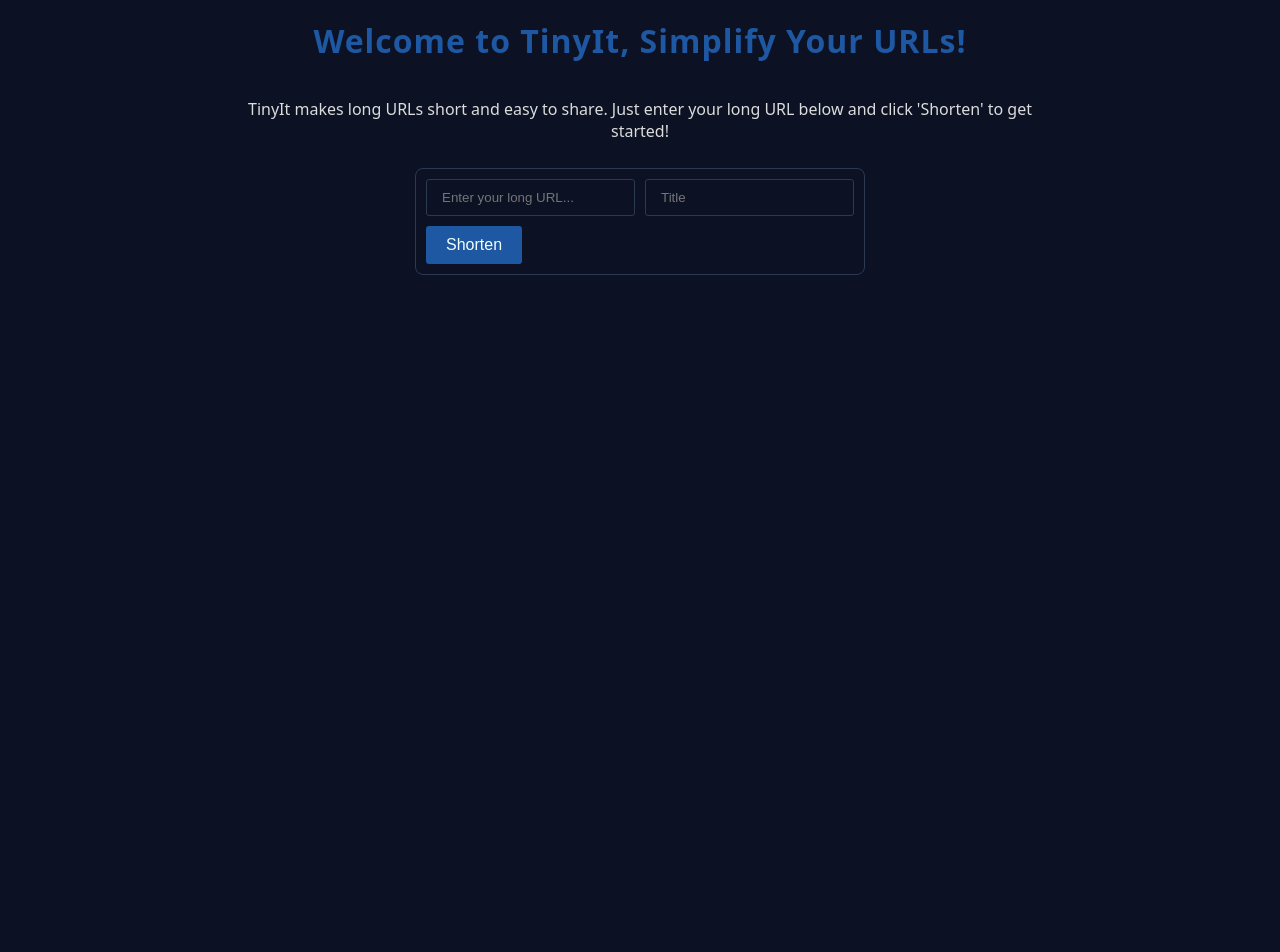
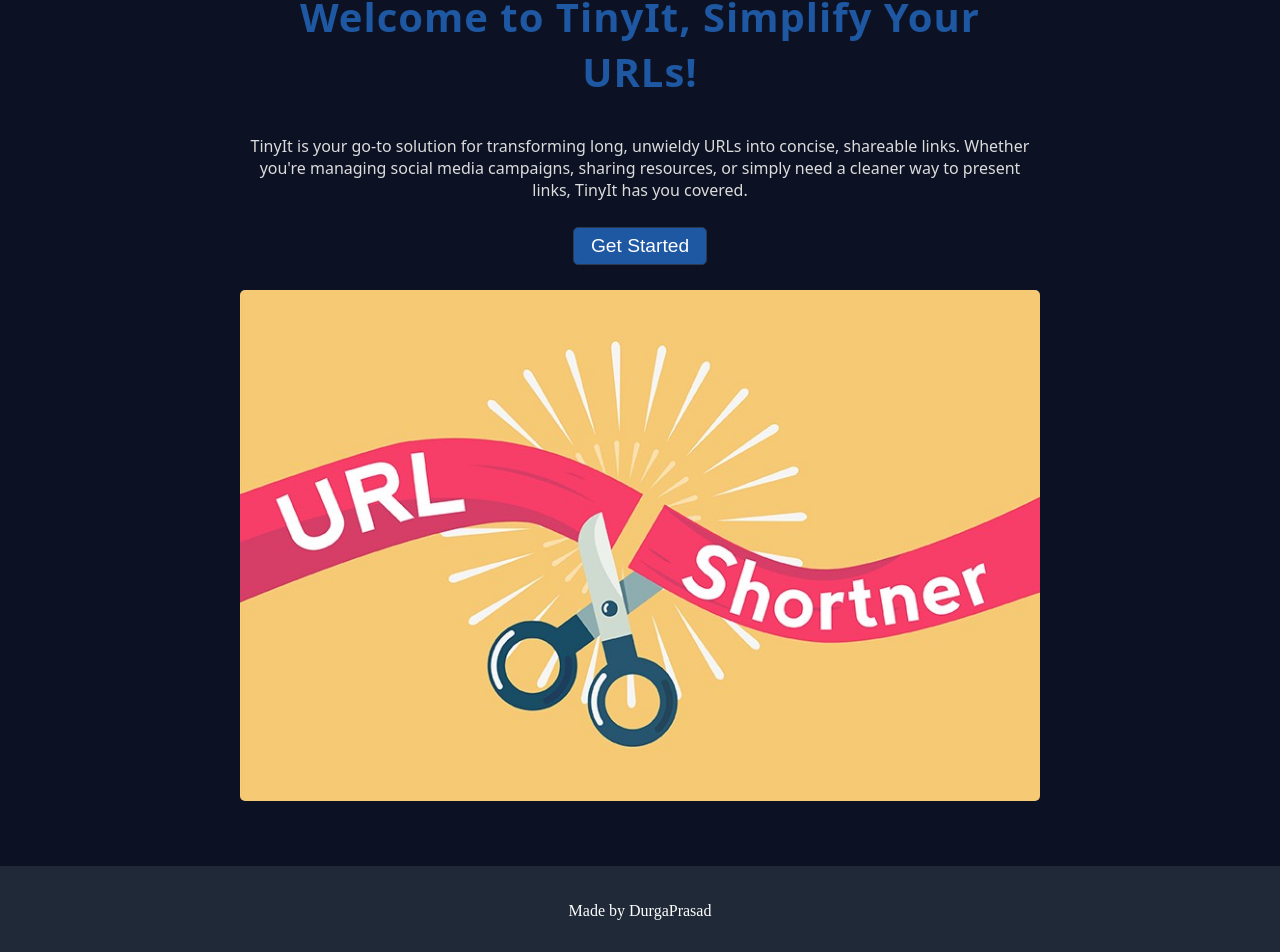
Before and after one commit to Durgaprasad-2002/Tiny_It_App, a React (Create React App) app: page / in a window 1280 px wide. Shown: the part 148-1100 px from the top of the page. Before the commit the page ends 800 px from the top, so only its background shows below. Built offline with nearby package versions, Linux system fonts and the light colour scheme.

Commit message:
Added Click Deatils

```diff
--- a/src/App.js
+++ b/src/App.js
@@ -5,6 +5,7 @@
 import Login from "./pages/Login";
 import Home from "./pages/Home";
 import URLDashboard from "./pages/URLSDashboard";
+import URL_Main_page from "./pages/URL_Main_page";
 
 const App = () => {
   return (
@@ -13,6 +14,7 @@
         <Route index element={<Home />} />
         <Route path="/register" element={<Register />} />
         <Route path="/login" element={<Login />} />
+        <Route path="/shorten" element={<URL_Main_page />} />
         <Route path="/analytics" element={<URLDashboard />} />
         <Route path="/analytic/:shortUrl" element={<Analytics />} />
       </Routes>
--- /dev/null
+++ b/src/pages/Footer.js
@@ -0,0 +1,12 @@
+import React from "react";
+import "./index.css";
+
+export default function Footer() {
+  return (
+    <>
+      <div className="footer">
+        <p>Made by DurgaPrasad</p>
+      </div>
+    </>
+  );
+}
--- a/src/pages/Home.js
+++ b/src/pages/Home.js
@@ -3,120 +3,36 @@
 import "./index.css";
 import axios from "axios";
 import { Link, useNavigate } from "react-router-dom";
+import Footer from "./Footer";
+import Image from "../Images/Image.jpeg";
 
 export default function Home() {
-  const [user, setuser] = useState(null);
-  const [longUrl, setLongUrl] = useState("");
-  const [title, setTitle] = useState("");
-  const [loading, setLoading] = useState(false);
-  const [shortId, setShortId] = useState("");
-
-  let navigate = useNavigate();
-
-  useEffect(() => {
-    const localStorageUser = JSON.parse(localStorage.getItem("user"));
-    if (localStorageUser) {
-      setuser(localStorageUser);
-    }
-  }, []);
-
-  const handleUrlChange = (event) => {
-    setLongUrl(event.target.value);
-  };
-
-  const handleTitleChange = (event) => {
-    setTitle(event.target.value);
-  };
-
-  const handleShortenUrl = (e) => {
-    e.preventDefault();
-    if (!user || !user.username) {
-      navigate("/login");
-      return;
-    }
-    if (!longUrl || !title) {
-      alert("Enter Required Fields");
-      return;
-    }
-
-    setLoading(true);
-
-    axios
-      .post("https://tinyit-sgzi.onrender.com/api/url/shorten", {
-        longUrl: longUrl,
-        title: title,
-        userId: user._id,
-      })
-      .then((response) => {
-        console.log(response.data);
-        setShortId(response.data.shortUrl);
-        setLoading(false);
-      })
-      .catch((error) => {
-        alert("Failed to create");
-        console.error("Error shortening URL:", error);
-        setLoading(false);
-      });
-  };
-
   return (
     <>
       <>
         <NavBar />
-        <div className="Search-box-Container">
-          <h3 className="intro-title">
-            Welcome to TinyIt, Simplify Your URLs!
-          </h3>
-          <p className="intro-text">
-            TinyIt makes long URLs short and easy to share. Just enter your long
-            URL below and click 'Shorten' to get started!
-          </p>
-          <div className="search-box">
-            <form>
-              <div className="inner-search-box">
-                <input
-                  type="url"
-                  className="longId"
-                  placeholder="Enter your long URL..."
-                  value={longUrl}
-                  onChange={handleUrlChange}
-                  required
-                />
-                <input
-                  type="text"
-                  className="longId"
-                  placeholder="Title"
-                  value={title}
-                  onChange={handleTitleChange}
-                  required
-                />
-              </div>
+        <div className="outer-main">
+          <div className="Search-box-Container">
+            <h2 className="intro-title">
+              Welcome to TinyIt, Simplify Your URLs!
+            </h2>
 
-              <button
-                className="btn-shortId"
-                type="submit"
-                onClick={handleShortenUrl}
-              >
-                {loading ? "Shortening..." : "Shorten"}
-              </button>
-            </form>
+            <p className="intro-text">
+              TinyIt is your go-to solution for transforming long, unwieldy URLs
+              into concise, shareable links. Whether you're managing social
+              media campaigns, sharing resources, or simply need a cleaner way
+              to present links, TinyIt has you covered.
+            </p>
+            <Link to="/shorten">
+              {" "}
+              <button className="get-started">Get Started</button>
+            </Link>
+
+            <img src={Image} className="cover-img" />
           </div>
-          {shortId != "" && (
-            <>
-              {" "}
-              <p className="intro-text">
-                Your shorten URL,{" "}
-                <Link
-                  to={`https://tinyit-sgzi.onrender.com/api/url/${shortId}`}
-                  target="new"
-                >
-                  https://tinyit-sgzi.onrender.com/api/url/{shortId}
-                </Link>
-              </p>
-            </>
-          )}
         </div>
       </>
+      <Footer />
     </>
   );
 }
--- a/src/pages/Login.js
+++ b/src/pages/Login.js
@@ -24,9 +24,8 @@
 
   const handleSubmit = async (e) => {
     e.preventDefault();
-    setLoading(true);
+    setLoading((prev) => true);
 
-    try {
     axios
       .post("https://tinyit-sgzi.onrender.com/api/user/login", {
         email: formData.email,
@@ -37,16 +36,13 @@
         localStorage.setItem("user", JSON.stringify(data.data.user));
         navigate("/", {});
         console.log(data.data);
+        setLoading((prev) => false);
       })
       .catch((err) => {
         console.log("error:", err);
         alert("Failed to Login");
+        setLoading((prev) => false);
       });
-    } catch (error) {
-      console.error("Login failed:", error);
-    } finally {
-      setLoading(false);
-    }
   };
 
   return (
@@ -73,7 +69,7 @@
           onChange={handleChange}
         />
         <button type="submit" className="submit-btn" disabled={loading}>
-          {loading ? "Verifying User..." : "Login"}
+          {loading == true ? "Verifying User..." : "Login"}
         </button>
 
         <p className="login-description">
--- a/src/pages/Register.js
+++ b/src/pages/Register.js
@@ -23,9 +23,8 @@
 
   const handleSubmit = async (e) => {
     e.preventDefault();
-    setLoading(true);
+    setLoading((prev) => true);
 
-    try {
     axios
       .post("https://tinyit-sgzi.onrender.com/api/user/register", {
         username: formData.username,
@@ -34,17 +33,14 @@
       })
       .then((data) => {
         console.log(data.data);
+        setLoading((prev) => false);
         navigate("/login", {});
       })
       .catch((err) => {
         console.log("error:", err);
+        setLoading((prev) => false);
         alert("Failed to Register");
       });
-    } catch (error) {
-      console.error("Registration failed:", error);
-    } finally {
-      setLoading(false);
-    }
   };
 
   return (
--- a/src/pages/URLSDashboard.js
+++ b/src/pages/URLSDashboard.js
@@ -3,6 +3,7 @@
 import NavBar from "./NavBar";
 import axios from "axios";
 import { useNavigate } from "react-router-dom";
+import { Link } from "react-router-dom";
 
 const URLSDashboard = () => {
   const navigate = useNavigate();
@@ -48,6 +49,7 @@
   return (
     <>
       <NavBar />
+      <div className="outer-main">
         <div className="outer-body">
           <div className="outer-dash-2">
             <h2 className="username-text">Welcome, {user?.username}</h2>
@@ -60,6 +62,13 @@
                 <h4>Total Clicks: {totalClicks}</h4>
               </div>
             </div>
+          </div>
+          <div className="total-count-conatiner-2">
+            <h4 className="mylinks">Your Links</h4>
+            <Link to="/shorten">
+              {" "}
+              <button className="create-btn">Create URL</button>
+            </Link>
           </div>
 
           {loading ? (
@@ -82,10 +91,12 @@
                 >
                   <h4>{ele.title}</h4>
                   <h5>Clicks: {ele.clicks}</h5>
+                  <p style={{ fontSize: "small" }}>{Date(ele.date)}</p>
                 </div>
               ))}
             </div>
           )}
+        </div>
       </div>
     </>
   );
--- /dev/null
+++ b/src/pages/URL_Main_page.js
@@ -0,0 +1,129 @@
+import React, { useState, useEffect } from "react";
+import NavBar from "./NavBar";
+import "./index.css";
+import axios from "axios";
+import { Link, useNavigate } from "react-router-dom";
+import Footer from "./Footer";
+
+export default function URL_Main_page() {
+  const [user, setuser] = useState(null);
+  const [longUrl, setLongUrl] = useState("");
+  const [title, setTitle] = useState("");
+  const [loading, setLoading] = useState(false);
+  const [shortId, setShortId] = useState("");
+
+  let navigate = useNavigate();
+
+  useEffect(() => {
+    const localStorageUser = JSON.parse(localStorage.getItem("user"));
+    if (localStorageUser) {
+      setuser(localStorageUser);
+    }
+  }, []);
+
+  const handleUrlChange = (event) => {
+    setLongUrl(event.target.value);
+  };
+
+  const handleTitleChange = (event) => {
+    setTitle(event.target.value);
+  };
+
+  const handleShortenUrl = (e) => {
+    e.preventDefault();
+    if (!user || !user.username) {
+      navigate("/login");
+      return;
+    }
+    if (!longUrl || !title) {
+      alert("Enter Required Fields");
+      return;
+    }
+
+    setLoading(true);
+
+    axios
+      .post("https://tinyit-sgzi.onrender.com/api/url/shorten", {
+        longUrl: longUrl,
+        title: title,
+        userId: user._id,
+      })
+      .then((response) => {
+        console.log(response.data);
+        setShortId(response.data.shortUrl);
+        setLoading(false);
+      })
+      .catch((error) => {
+        alert("Failed to create");
+        console.error("Error shortening URL:", error);
+        setLoading(false);
+      });
+  };
+  return (
+    <>
+      <NavBar />
+      <div className="outer-main">
+        <div className="body-outer">
+          <div className="">
+            <h3 className="intro-title-2">
+              Transform Long Links into Short, Shareable URLs
+            </h3>
+            <p>
+              Use TinyIt to quickly and easily convert your long URLs into
+              short, manageable links. Simply paste your long URL into the input
+              field, add an optional title for easy identification, and click
+              the "Shorten" button to generate your new TinyIt link. Enjoy a
+              user-friendly experience, custom titles, instant results, and all
+              for free!
+            </p>
+          </div>
+          <br />
+          <div className="search-box">
+            <form>
+              <div className="inner-search-box">
+                <input
+                  type="url"
+                  className="longId"
+                  placeholder="Enter your long URL..."
+                  value={longUrl}
+                  onChange={handleUrlChange}
+                  required
+                />
+                <input
+                  type="text"
+                  className="longId"
+                  placeholder="Title"
+                  value={title}
+                  onChange={handleTitleChange}
+                  required
+                />
+              </div>
+
+              <button
+                className="btn-shortId"
+                type="submit"
+                onClick={handleShortenUrl}
+              >
+                {loading ? "Shortening..." : "Shorten"}
+              </button>
+            </form>
+          </div>
+          {shortId != "" && (
+            <>
+              {" "}
+              <p className="intro-text">
+                Your shorten URL,{" "}
+                <Link
+                  to={`https://tinyit-sgzi.onrender.com/api/url/${shortId}`}
+                  target="new"
+                >
+                  https://tinyit-sgzi.onrender.com/api/url/{shortId}
+                </Link>
+              </p>
+            </>
+          )}
+        </div>
+      </div>
+    </>
+  );
+}
--- a/src/pages/index.css
+++ b/src/pages/index.css
@@ -128,6 +128,26 @@
   background: white;
   color: var(--Background-Main);
 }
+
+.click-deatils-title {
+  border-left: 4px solid #194887;
+  padding-left: 5px;
+  height: fit-content;
+}
+
+.click-details-card {
+  border-left: lightgreen 4px solid;
+  padding-left: 7px;
+  height: fit-content;
+}
+.outer-main {
+  display: flex;
+  justify-content: center;
+  flex-wrap: wrap;
+  font-family: var(--Font-family);
+  padding: 0px 0px 30px 0px;
+}
+
 .Search-box-Container {
   font-family: var(--Font-family);
   display: flex;
@@ -136,10 +156,11 @@
   flex-direction: column;
   min-height: 45vh;
   padding: 10px;
+  max-width: 800px;
 }
 
 .intro-title {
-  font-size: 2rem;
+  font-size: 2.5rem;
   line-height: normal;
   letter-spacing: 1px;
   color: #1e57a2 !important;
@@ -153,6 +174,56 @@
   color: #dcdcdc;
   max-width: 800px;
   padding: 10px;
+}
+
+.get-started {
+  cursor: pointer;
+  background: #1e57a2;
+  border: 1px solid #2a3a53;
+  font-size: 1.2rem;
+  color: white;
+  padding: 7px 17px;
+  border-radius: 5px;
+}
+
+.get-started:hover {
+  background: #194887;
+}
+.mylinks {
+  font-size: 1.2rem;
+  color: white;
+}
+
+.create-btn {
+  cursor: pointer;
+  background-color: rgb(191, 11, 11);
+  border: 1.4px solid lightgray;
+  border-radius: 5px;
+  color: white;
+  height: fit-content;
+  padding: 10px;
+}
+
+.create-btn:hover {
+  background-color: rgb(130, 5, 5);
+}
+
+.cover-img {
+  flex: 1;
+  width: 100%;
+  height: auto;
+  object-fit: scale-down;
+  margin: 25px 5px;
+  border-radius: 5px;
+}
+
+.footer {
+  background: #1f2937;
+  color: white;
+  margin: 0px;
+  height: 50px;
+  text-align: center;
+  padding: 20px;
 }
 
 .search-box {
@@ -275,8 +346,19 @@
 .submit-btn:hover {
   background: rgb(7, 61, 211);
 }
+.body-outer {
+  max-width: 800px;
+  color: white;
+  padding: 10px;
+}
+
+.intro-title-2 {
+  color: #5b8ccd;
+}
 
 .outer-body {
+  width: 100%;
+  max-width: 800px;
   padding: 10px;
 }
 .username-text {
@@ -317,6 +399,14 @@
   border-radius: 5px;
 }
 
+.url-ele-card h4 {
+  margin-bottom: 0px;
+}
+
+.url-ele-card h5 {
+  margin-bottom: 0px;
+}
+
 .url-ele-card:hover {
   background: #162347;
 }
@@ -331,6 +421,14 @@
   justify-content: space-evenly;
   margin: 10px 0px;
   gap: 10px;
+}
+
+.total-count-conatiner-2 {
+  display: flex;
+  flex-direction: row;
+  justify-content: space-between;
+  align-items: last baseline;
+  margin: 10px 0px;
 }
 
 .inner-total-count-conatiner {
@@ -355,6 +453,8 @@
   padding: 10px;
   margin: 10px;
   border-radius: 5px;
+  width: 100%;
+  max-width: 800px;
 }
 
 a {
```
Also changed, not shown: src/pages/Analytics.js (+25 -0 lines), src/Images/Image.jpeg (added). Lines whose indentation alone changed are shown as unchanged.
